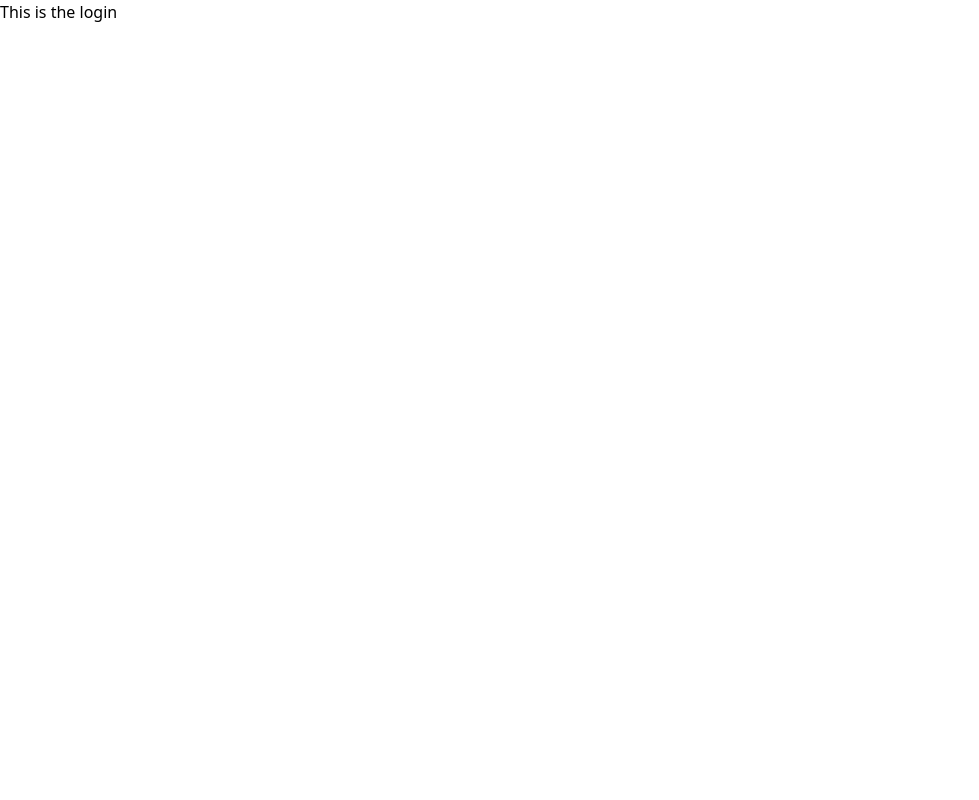
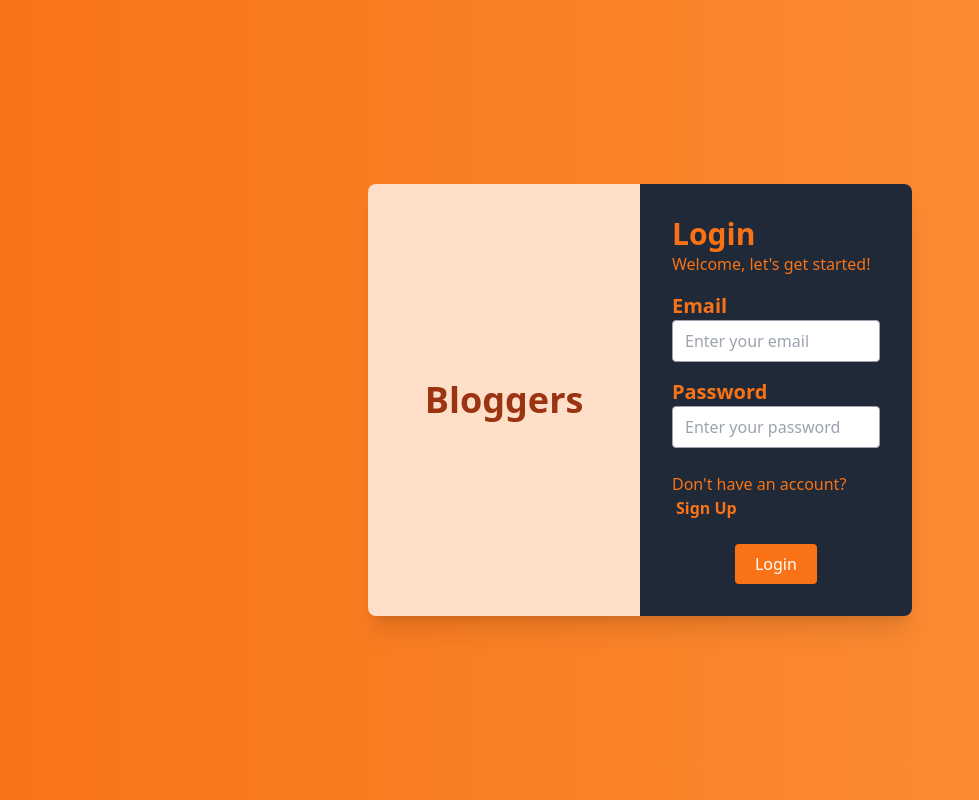
Before and after one commit to notryno/blogger, a React (Create React App) app: page /login in a window 1280 px wide. Shown: the whole page, without its empty margins (0-979 px from the left). Built offline with nearby package versions, Linux system fonts and the light colour scheme.

Commit message:
Ui login and signup

```diff
--- a/src/pages/Login-Signup/Login.js
+++ b/src/pages/Login-Signup/Login.js
@@ -1,11 +1,47 @@
-import React from 'react'
+import React from 'react';
+import { Link } from 'react-router-dom';
 
 const Login = () => {
   return (
-    <div>
-      This is the login
+    <div className='bg-gradient-to-r from-orange-500 to-orange-400 min-h-screen flex justify-center items-center'>
+      <div className='flex rounded-lg overflow-hidden shadow-xl'>
+        <div className='bg-white bg-opacity-75 p-8 flex items-center justify-center w-1/2'>
+          <div className='text-orange-800 text-4xl font-bold'>
+            Bloggers
+          </div>
+        </div>
+        <div className='bg-gray-800 p-8 w-1/2'>
+          <div>
+            <h1 className='text-orange-500 font-bold text-3xl'>
+              Login
+            </h1>
+            <p className='text-orange-500 font-thin'>
+              Welcome, let's get started!
+            </p>
+          </div>
+          <form className='mt-4'>
+            <div className='mb-4'>
+              <label htmlFor='email' className='text-orange-500 text-xl font-semibold block'>Email</label>
+              <input type='email' placeholder='Enter your email' id='email' className='border border-gray-400 rounded px-3 py-2 focus:outline-none focus:border-orange-500 w-full'/>
+            </div>
+            <div className='mb-6'>
+              <label htmlFor='password' className='text-orange-500 text-xl font-semibold block'>Password</label>
+              <input type='password' placeholder='Enter your password' id='password' className='border border-gray-400 rounded px-3 py-2 focus:outline-none focus:border-orange-500 w-full'/>
+            </div>
+            <div className='mb-6 text-orange-500'>
+              Don't have an account?
+              <Link to='/signup' className='text-orange-500 ml-1 font-semibold hover:text-orange-600'>Sign Up</Link>
+            </div>
+            <div className='text-center'>
+              <button className='bg-orange-500 hover:bg-orange-600 py-2 px-5 rounded text-white'>
+                Login
+              </button>
+            </div>
+          </form>
+        </div>
+      </div>
     </div>
-  )
+  );
 }
 
-export default Login
+export default Login;
--- a/src/pages/Login-Signup/Signup.js
+++ b/src/pages/Login-Signup/Signup.js
@@ -1,9 +1,45 @@
 import React from 'react'
+import { Link } from 'react-router-dom'
 
 const Signup = () => {
   return (
-    <div>
-      This is the signup
+    <div className='bg-gradient-to-r from-orange-500 to-orange-400 min-h-screen flex justify-center items-center'>
+      <div className='flex rounded-lg overflow-hidden shadow-xl'>
+        <div className='bg-white bg-opacity-75 p-8 flex items-center justify-center w-1/2'>
+          <div className='text-orange-800 text-4xl font-bold'>
+            Bloggers
+          </div>
+        </div>
+        <div className='bg-gray-800 p-8 w-1/2'>
+          <div>
+            <h1 className='text-orange-500 font-bold text-3xl'>
+              Signup
+            </h1>
+            <p className='text-orange-500 font-thin'>
+              Welcome, let's get started!
+            </p>
+          </div>
+          <form className='mt-4'>
+            <div className='mb-4'>
+              <label htmlFor='email' className='text-orange-500 text-xl font-semibold block'>Email</label>
+              <input type='email' placeholder='Enter your email' id='email' className='border border-gray-400 rounded px-3 py-2 focus:outline-none focus:border-orange-500 w-full'/>
+            </div>
+            <div className='mb-6'>
+              <label htmlFor='password' className='text-orange-500 text-xl font-semibold block'>Password</label>
+              <input type='password' placeholder='Enter your password' id='password' className='border border-gray-400 rounded px-3 py-2 focus:outline-none focus:border-orange-500 w-full'/>
+            </div>
+            <div className='mb-6 text-orange-500'>
+              Already have an account?
+              <Link to='/login' className='text-orange-500 ml-1 font-semibold hover:text-orange-600'>Login</Link>
+            </div>
+            <div className='text-center'>
+              <button className='bg-orange-500 hover:bg-orange-600 py-2 px-5 rounded text-white'>
+                Signup
+              </button>
+            </div>
+          </form>
+        </div>
+      </div>
     </div>
   )
 }
```
